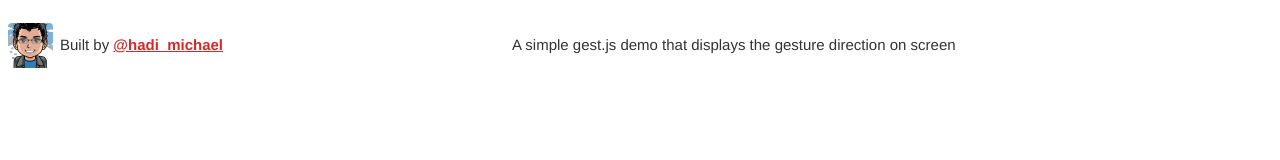
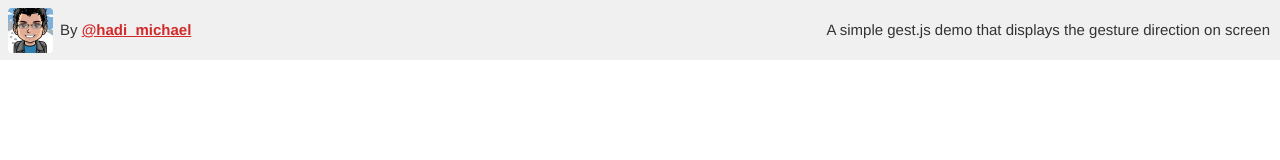
Before and after one commit to hdmchl/gest.js, a website: page demos/simple/index.html in a window 1280 px wide. Drawn offline with Linux system fonts and the light colour scheme.

Commit message:
improve the credits header bar

```diff
--- a/demos/credits/credits.css
+++ b/demos/credits/credits.css
@@ -1,7 +1,7 @@
 header {
 	font: normal 15px/1.5 "Helvetica Neue", Helvetica, Arial, sans-serif;
 	color: #333;
-	background: white;
+	background: #F0F0F0;
 	position: absolute;
 	top: 0;
 	left: 0;
@@ -19,6 +19,7 @@ header img {
 }
 
 header p {
+	margin: 0px;
 	line-height: 60px;
 	vertical-align: middle;
 }
@@ -28,12 +29,22 @@ header a {
 	color: #d22929;
 }
 
-.demo {
+.header_div {
 	position: absolute;
-	left: 40%;
-	top: 0;
+	top: 0px;
 }
 
-.demo strong {
-	margin-right: 4px;
+.credits {
+	width: 300px;
 }
+
+.demo_name {
+	right: 10px;
+}
+
+/* For tablets & smart phones */
+@media (max-width: 767px) {
+	.demo_name {
+		visibility: hidden;
+	}
+}
--- a/demos/credits/credits.js
+++ b/demos/credits/credits.js
@@ -11,9 +11,9 @@
 
 	var body = document.getElementsByTagName('body')[0];
 	var header = document.createElement('header');
-	header.innerHTML = "<div class=\"credits\"><a href=\"http://twitter.com/hadi_michael\"><img src=\"../credits/profile.png\" alt=\"Hadi Michael\"></a><p>Built by <a href=\"http://twitter.com/hadi_michael\">@hadi_michael</a></p></div>";
+	header.innerHTML = "<div class=\"credits header_div\"><a href=\"http://twitter.com/hadi_michael\"><img src=\"../credits/profile.png\" alt=\"Hadi Michael\"></a><p>By <a href=\"http://twitter.com/hadi_michael\">@hadi_michael</a></p></div>";
 
-	header.innerHTML += "<div class=\"demo\"><p>" + document.title + "</p></div>";
+	header.innerHTML += "<div class=\"demo_name header_div\"><p>" + document.title + "</p></div>";
 
 	body.appendChild(header);
 }(document));
```
